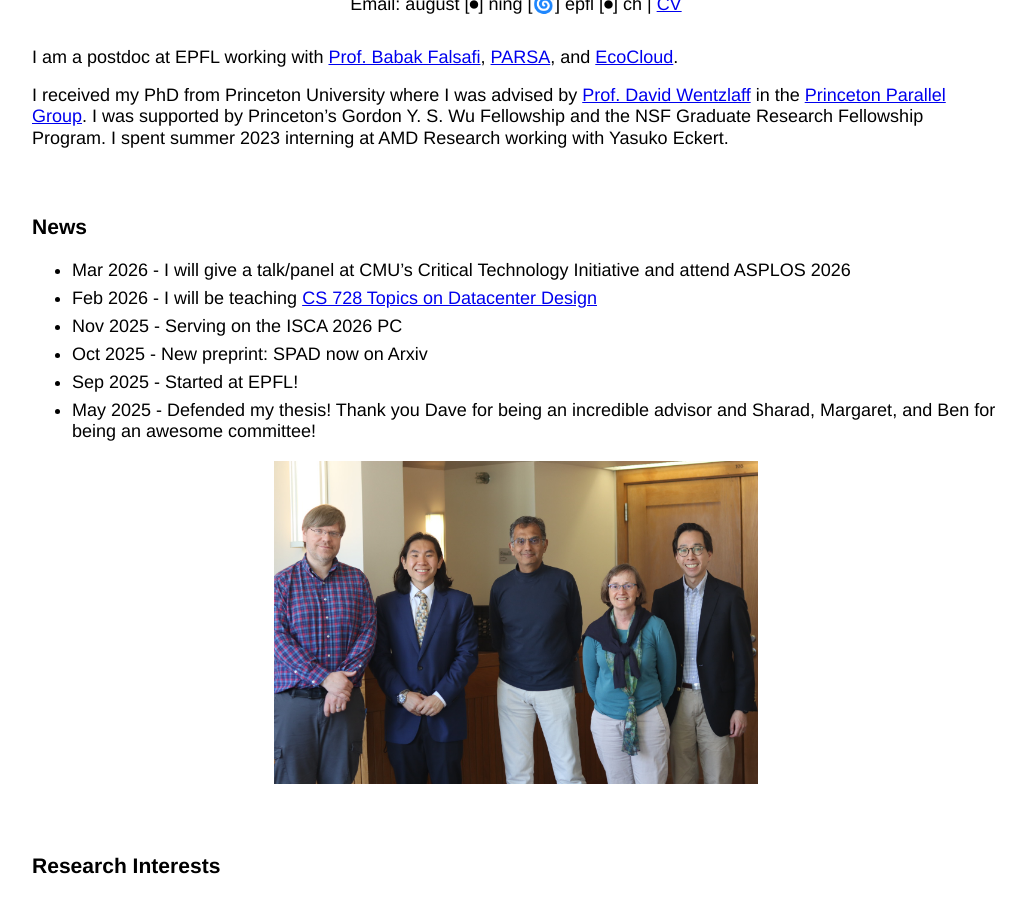
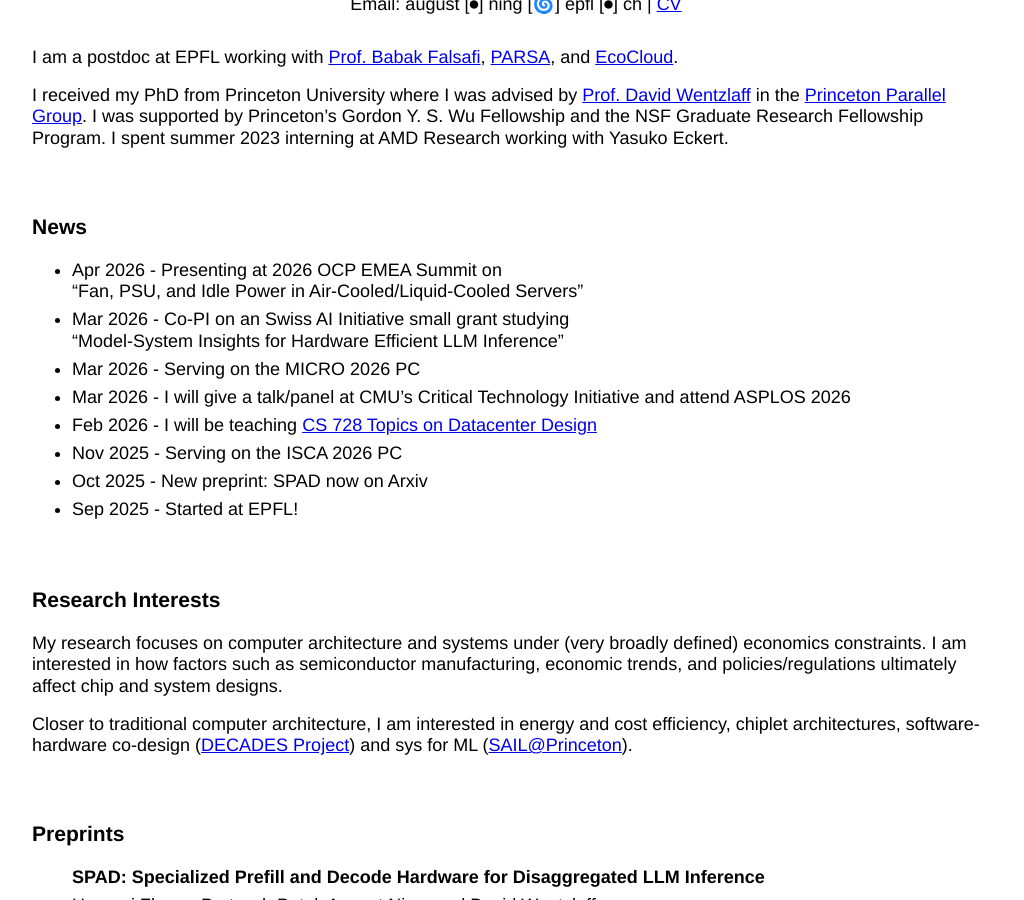
Before and after one commit to AugustNing/augustning.github.io, a Jekyll site: the page built from index.md, in a window 1280 px wide and 900 px high, scrolled down 457 px. Shown: the whole window, without its empty margins (124-1148 px from the left). Built offline with Jekyll 4.4.1, drawn with Linux system fonts in a browser that asks for light colours.

Commit message:
updated ocp and swiss ai news

```diff
--- a/index.md
+++ b/index.md
@@ -25,16 +25,16 @@
 
 ### **News**
 
+* Apr 2026 - Presenting at 2026 OCP EMEA Summit on
+"Fan, PSU, and Idle Power in Air-Cooled/Liquid-Cooled Servers"
+* Mar 2026 - Co-PI on an Swiss AI Initiative small grant studying
+"Model-System Insights for Hardware Efficient LLM Inference"
+* Mar 2026 - Serving on the MICRO 2026 PC
 * Mar 2026 - I will give a talk/panel at CMU's Critical Technology Initiative and attend ASPLOS 2026
 * Feb 2026 - I will be teaching [CS 728 Topics on Datacenter Design](https://parsa.epfl.ch/course-info/cs728/)
 * Nov 2025 - Serving on the ISCA 2026 PC
 * Oct 2025 - New preprint: SPAD now on Arxiv
 * Sep 2025 - Started at EPFL!
-* May 2025 - Defended my thesis! Thank you Dave for being an incredible advisor and Sharad, Margaret, and Ben for being an awesome committee!
-
-<div style="text-align: center;">
-  <img src="assets/images/ning_fpo_committee.jpg" alt="Left to right: David Wentzlaff, August Ning, Sharad Malik, Margaret Martonosi, and Benjamin C. Lee at August's FPO" style="max-width:50%; height:auto;">
-</div>
 
 ***
 
```
